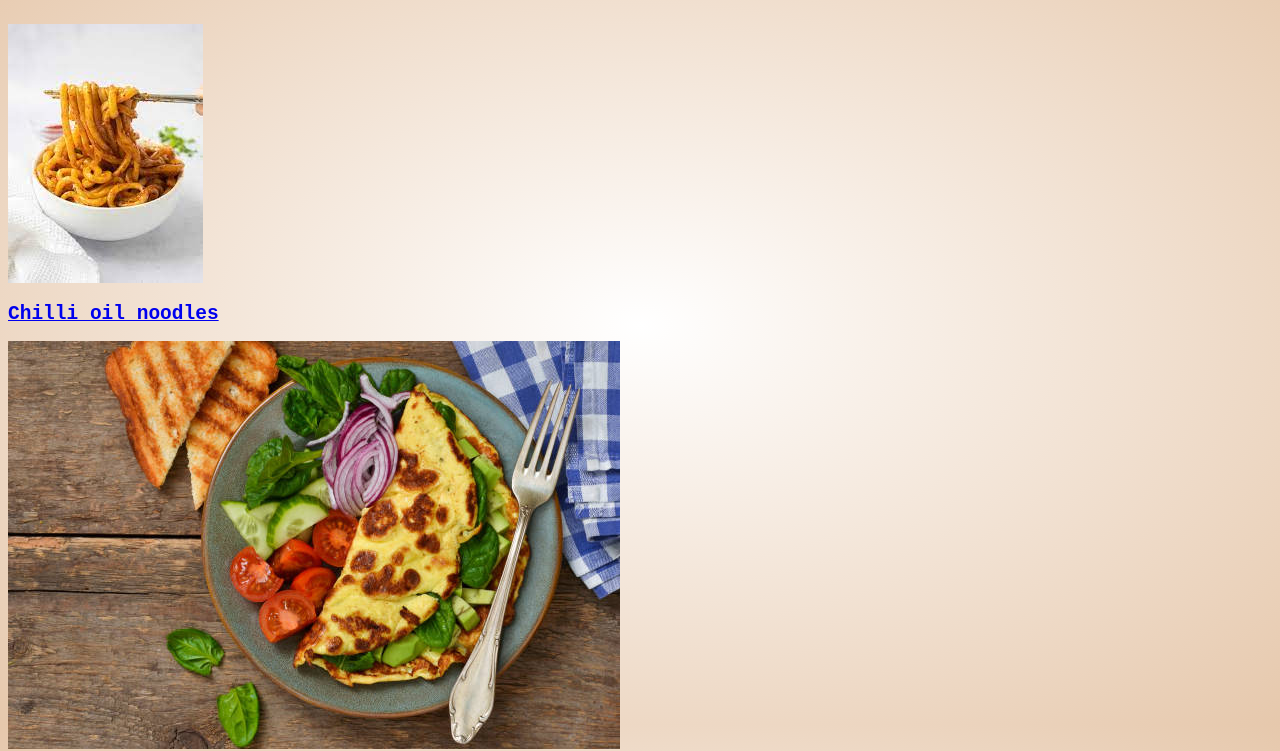
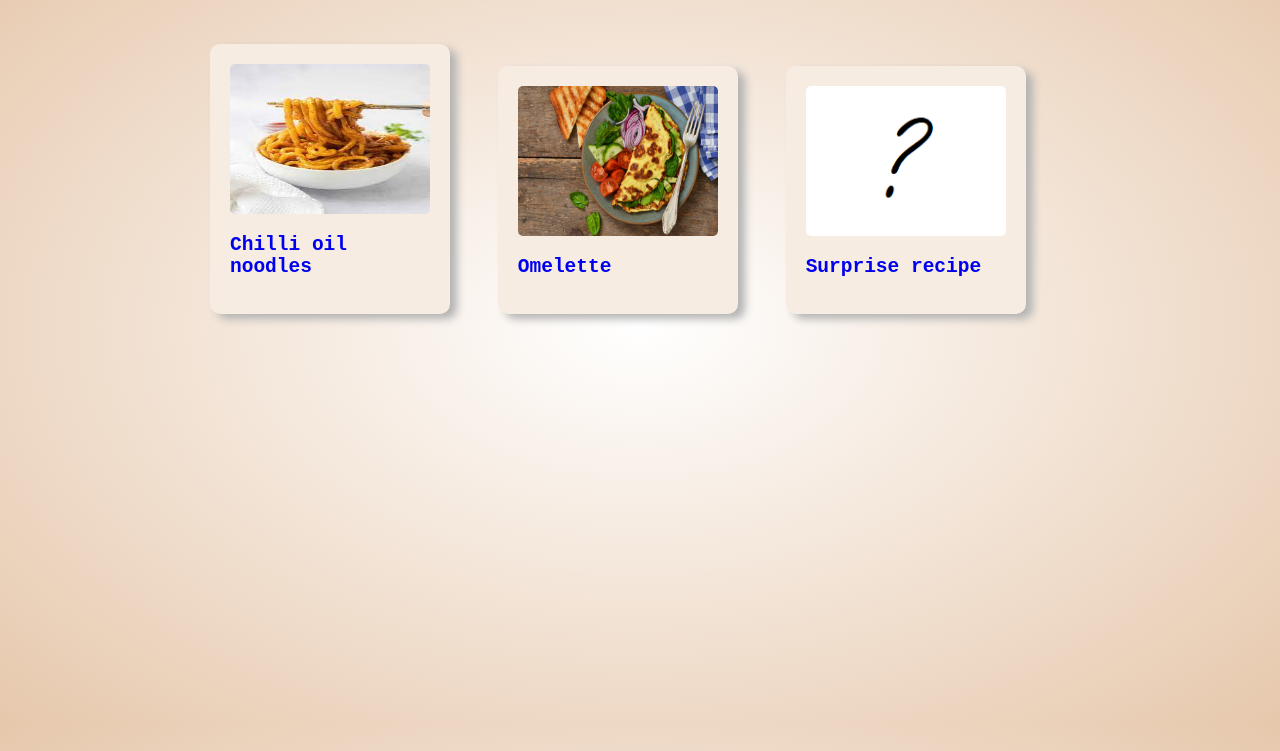
Before and after one commit to tsfoverlord/odin-recipes, a plain HTML site: page index.html in a window 1280 px wide. Shown: the part 75-826 px from the top of the page. Drawn offline with Linux system fonts and the light colour scheme.

Commit message:
Styled cards and images

```diff
--- a/style.css
+++ b/style.css
@@ -1,32 +1,42 @@
+
 html {
     height: 100%;
 }
 body {
+    width: 900px;
+    margin: 0 auto;
     font-family: monospace;
     height: 100%;
     background-image: radial-gradient(white, rgb(230,200,172));
 }
 
-.center {
-    width: 600px;
-    margin: 0 auto;
-}
 
 h1 {
     text-align: center;
     font-size: 40px;
 }
 
-ul {
-    list-style: none;
+
+a {
+    text-decoration: none;
 }
 
-li {
-    text-align: center;
-    font-size: 20px;
-    margin-top: 20px;
+.card:hover {
+    transform: translateY(-10px);
 }
 
-ul li a {
-    text-decoration: none;
+.card {
+    margin: 20px;
+    display: inline-block;
+    width: 200px;
+    padding: 20px;
+    background-color: rgb(246, 236, 226);
+    border-radius: 10px;
+    box-shadow: 7px 5px 8px #b4b4b4;
+    /* outline: red solid 1px; */
 }
+img {
+    width: 200px;
+    height: 150px;
+    border-radius: 5px;
+}
```
